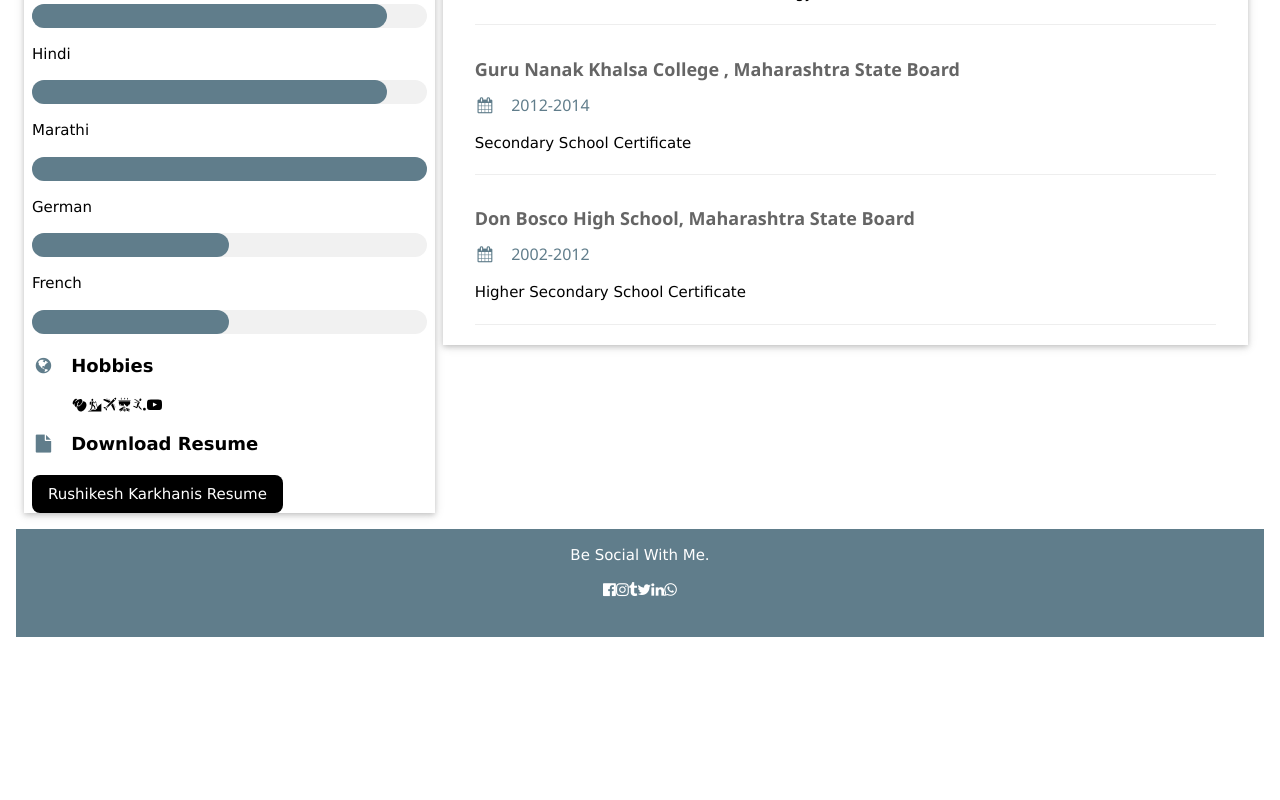
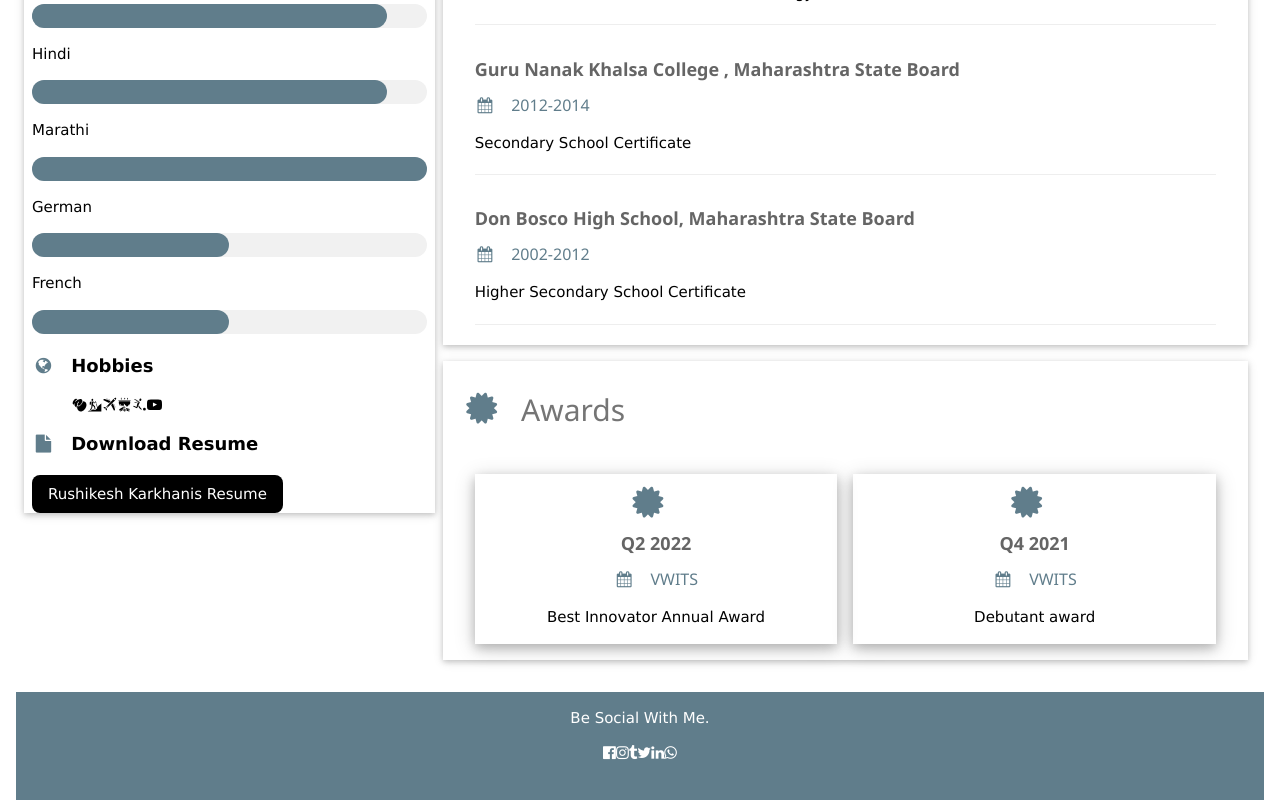
Before and after one commit to rushikeshkarkhanis/resume, a React (Create React App) app: page / in a window 1280 px wide. Shown: the part 1760-2560 px from the top of the page. Before the commit the page ends 2397 px from the top, so only its background shows below. Built offline with nearby package versions, Linux system fonts and the light colour scheme.

Commit message:
Resume on roll

```diff
--- a/src/assets/resume.json
+++ b/src/assets/resume.json
@@ -112,7 +112,7 @@
                     ],
                     "roles_responsibilities": [
                         {
-                            "point": "·Designed and Developed RESTFul Web services (Java 8, Spring Rest) Integrated SpringCloudNetflixAPIs"
+                            "point": "Designed and Developed RESTFul Web services (Java 8, Spring Rest) Integrated SpringCloudNetflixAPIs"
                         },
                         {
                             "point": "Unit Tested the complete application with Mockito and Power Mock"
--- /dev/null
+++ b/src/component/awards/Awards.js
@@ -0,0 +1,39 @@
+import React from 'react'
+
+function Awards({ resume }) {
+    return (
+        <>
+            <div className="w3-container w3-card w3-white w3-margin-bottom">
+                <h2 className="w3-text-grey w3-padding-16" data-aos="fade-up">
+                    <i className="fa fa-certificate fa-fw w3-margin-right w3-xxlarge w3-text-blue-grey"></i>Awards
+                </h2>
+                <div class="w3-row-padding">
+
+
+                    {resume.resumeData.profile.rewards.map((rwd, i) => {
+                        return (
+                            <>
+                                <div class="w3-col s6 w3-center">
+                                    <div class="w3-panel w3-card-4">
+                                        <h1><i className="fa fa-certificate fa-fw w3-margin-right w3-xxlarge w3-text-blue-grey"></i></h1>
+                                        <h5 className="w3-opacity">
+                                            <b>{rwd.when}</b>
+                                        </h5>
+                                        <h6 className="w3-text-blue-grey">
+                                            <i className="fa fa-calendar fa-fw w3-margin-right"></i>{rwd.company}
+                                        </h6>
+                                        <p>{rwd.which}</p>
+                                    </div>
+                                </div>
+                            </>
+                        );
+                    })
+
+
+                    }</div>
+            </div>
+        </>
+    )
+}
+
+export default Awards
--- a/src/component/education/Education.js
+++ b/src/component/education/Education.js
@@ -3,7 +3,7 @@ import React from "react";
 const Education = ({ resume }) => {
   return (
     <>
-      <div className="w3-container w3-card w3-white">
+      <div className="w3-container w3-card w3-white w3-margin-bottom">
         <h2 className="w3-text-grey w3-padding-16" data-aos="fade-up">
           <i className="fa fa-certificate fa-fw w3-margin-right w3-xxlarge w3-text-blue-grey"></i>Education
         </h2>
--- a/src/component/twothird/Twothird.js
+++ b/src/component/twothird/Twothird.js
@@ -1,6 +1,7 @@
 import React from "react";
 import Workexp from "../workexps/Workexps";
 import Education from "../education/Education";
+import Awards from "../awards/Awards";
 
 const Twothird = ({ resume }) => {
 
@@ -9,6 +10,7 @@ const Twothird = ({ resume }) => {
       <div className="w3-twothird">
         <Workexp resume={resume} />
         <Education resume={resume} />
+        <Awards resume={resume} />
       </div>
     </>
   );
```
